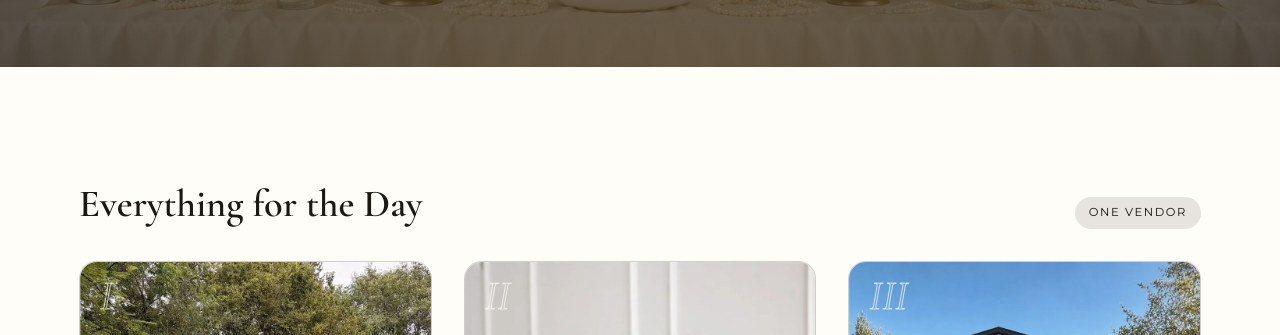
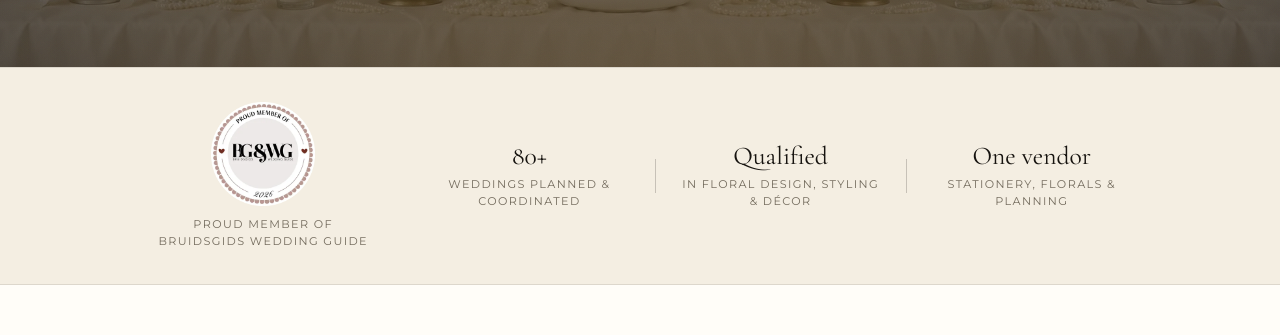
Before and after one commit to Paul-Dieter/SSC, a plain HTML site: page index.html in a window 1280 px wide. Shown: the part 733-1068 px from the top of the page. Drawn offline with nearby package versions, Linux system fonts and the light colour scheme.

Commit message:
Add the Bruidsgids member badge and a trust strip
The badge alone means nothing to a couple who has not heard of the guide,
so it is captioned and placed among the credentials we already claim in
the About copy rather than sitting on its own. That also lifts the 80+
weddings figure above the fold, where it previously sat halfway down the
page.

A champagne band between the hero and the categories grid carries the
badge, the weddings figure, the qualifications and the one-vendor line.
The badge repeats quietly in the footer so it is present on the service
pages people reach from search.

Wording matches the badge art: member of the guide, not partnered with
it. The badge is unlinked until the Bruidsgids profile exists.

Artwork cropped from 1563px square, where the circle filled only the
middle 1039px, then resized and converted to WebP: 170 KB to 14 KB.

```diff
--- a/index.html
+++ b/index.html
@@ -249,6 +249,31 @@
 
 </header>
 
+<!-- TRUST STRIP -->
+<aside class="trust-strip" aria-label="Credentials">
+    <div class="container">
+        <ul class="trust-list">
+            <li class="trust-item trust-item--badge">
+                <img src="media/bruidsgids-member-2026.webp" alt=""
+                     width="320" height="320" decoding="async">
+                <span class="trust-label">Proud member of Bruidsgids Wedding Guide</span>
+            </li>
+            <li class="trust-item">
+                <span class="trust-figure">80+</span>
+                <span class="trust-label">weddings planned &amp; coordinated</span>
+            </li>
+            <li class="trust-item">
+                <span class="trust-figure">Qualified</span>
+                <span class="trust-label">in floral design, styling &amp; d&eacute;cor</span>
+            </li>
+            <li class="trust-item">
+                <span class="trust-figure">One vendor</span>
+                <span class="trust-label">stationery, florals &amp; planning</span>
+            </li>
+        </ul>
+    </div>
+</aside>
+
 <!-- CATEGORIES -->
 <section id="categories" class="section section--paper">
     <div class="container">
@@ -432,6 +457,11 @@
             <a href="packages.html">Full Packages</a>
             <a href="index.html#contact">Contact</a>
         </nav>
+        <div class="footer-badge">
+            <img src="media/bruidsgids-member-2026.webp" alt=""
+                 width="320" height="320" loading="lazy" decoding="async">
+            <p>Proud member of Bruidsgids Wedding Guide</p>
+        </div>
         <div class="footer-bottom">
             <p>&copy; 2026 Signature Setup &amp; Co &nbsp;&middot;&nbsp; Pretoria, Gauteng, South Africa &nbsp;&middot;&nbsp;
             <a href="mailto:info@signaturesetup.co.za">info@signaturesetup.co.za</a> &nbsp;&middot;&nbsp;
--- a/styles.css
+++ b/styles.css
@@ -245,6 +245,96 @@ body::after {
 .section--paper { background-color: var(--paper); }
 .section--champagne { background-color: var(--champagne); }
 .section--tight { padding: clamp(50px, 6vw, 80px) 0; }
+
+
+/* ---------- Trust strip ----------
+   A shallow band between the hero and the categories grid. Champagne so it
+   reads as its own band rather than a gap in the paper-white section below.
+   The Bruidsgids badge sits among the other credentials rather than alone:
+   one badge in an empty band only advertises that there is one. */
+.trust-strip {
+  background-color: var(--champagne);
+  border-top: 1px solid var(--gold-faint);
+  border-bottom: 1px solid var(--gold-faint);
+  padding: clamp(22px, 3vw, 34px) 0;
+}
+
+.trust-list {
+  list-style: none;
+  margin: 0;
+  padding: 0;
+  display: flex;
+  flex-wrap: wrap;
+  align-items: center;
+  justify-content: center;
+  gap: clamp(20px, 4vw, 54px);
+}
+
+.trust-item {
+  display: flex;
+  flex-direction: column;
+  align-items: center;
+  text-align: center;
+  max-width: 200px;
+}
+
+/* Divider between the text credentials, not against the badge. */
+.trust-item + .trust-item {
+  position: relative;
+}
+.trust-item + .trust-item::before {
+  content: "";
+  position: absolute;
+  left: calc(clamp(20px, 4vw, 54px) / -2);
+  top: 50%;
+  transform: translateY(-50%);
+  width: 1px;
+  height: 34px;
+  background-color: var(--gold-soft);
+}
+
+/* The badge is a graphic, not a credential in the same row of type; a rule
+   between it and the first figure just crowds it. */
+.trust-item--badge + .trust-item::before { display: none; }
+
+.trust-item--badge {
+  max-width: 230px;
+}
+
+.trust-item--badge img {
+  display: block;
+  width: clamp(76px, 9vw, 104px);
+  height: auto;
+}
+
+.trust-item--badge .trust-label {
+  margin-top: 10px;
+}
+
+.trust-figure {
+  font-family: var(--font-display);
+  font-size: clamp(1.25rem, 2vw, 1.6rem);
+  line-height: 1.1;
+  color: var(--gold-text);
+}
+
+.trust-label {
+  font-size: 0.7rem;
+  letter-spacing: 1.4px;
+  text-transform: uppercase;
+  color: var(--muted);
+  margin-top: 6px;
+  line-height: 1.5;
+}
+
+/* Two-up on small screens: four across becomes unreadably narrow. The badge
+   keeps the full row to itself so it is not squeezed against a divider. */
+@media (max-width: 576px) {
+  .trust-list { gap: 18px 22px; }
+  .trust-item { max-width: 44%; }
+  .trust-item--badge { flex: 0 0 100%; max-width: 100%; }
+  .trust-item--badge .trust-label { margin-top: 8px; }
+}
 
 
 /* ---------- Shared type treatments ---------- */
@@ -2173,6 +2263,26 @@ a:hover .link-arrow i, .link-arrow:hover i { transform: translateX(6px); }
   text-transform: uppercase;
 }
 .footer-nav a:hover { color: var(--gold); }
+
+.footer-badge {
+  margin-bottom: 30px;
+}
+
+.footer-badge img {
+  display: block;
+  width: 72px;
+  height: auto;
+  margin: 0 auto;
+}
+
+.footer-badge p {
+  margin: 10px 0 0;
+  font-size: 0.66rem;
+  font-weight: 300;
+  text-transform: uppercase;
+  letter-spacing: 2px;
+  color: rgba(250, 247, 241, 0.55);
+}
 
 .footer-bottom {
   padding-top: 22px;
```
Also changed, not shown: floral.html (+5 -0 lines), packages.html (+5 -0 lines), planning.html (+5 -0 lines), stationery.html (+5 -0 lines), media/bruidsgids-member-2026.webp (added).
